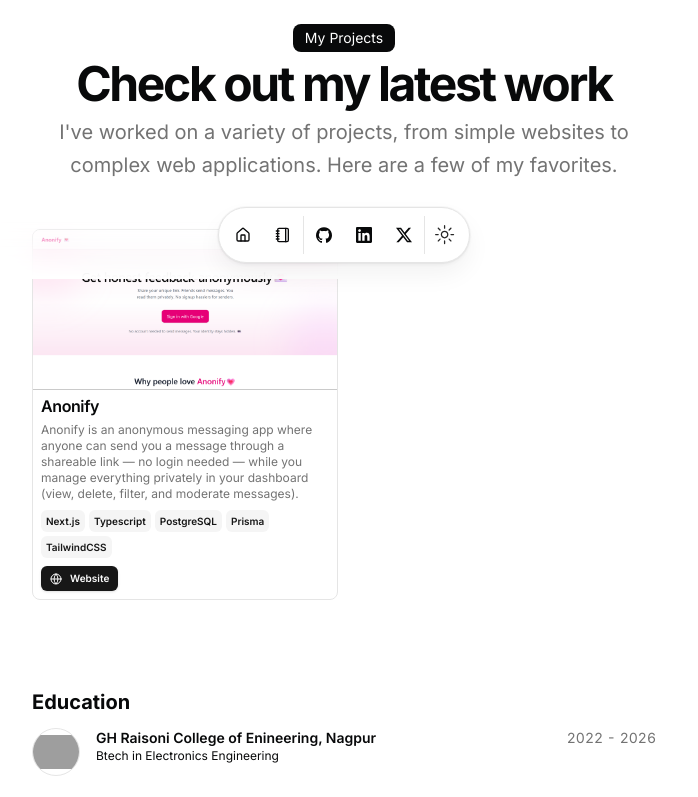
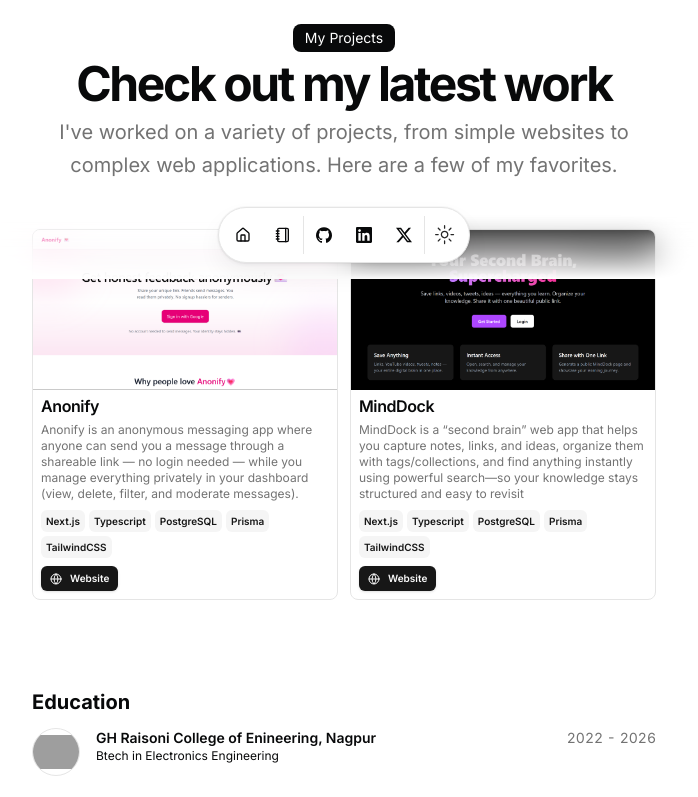
Before and after one commit to kapilansh-10/portfolio, a Next.js app: page / in a window 1280 px wide. Shown: the part 521-1318 px from the top of the page, without its empty margins (296-994 px from the left). Built offline with nearby package versions, Linux system fonts and the light colour scheme; grey boxes are pictures that could not be loaded.

Commit message:
Add MindDock project to resume data

```diff
--- a/src/data/resume.tsx
+++ b/src/data/resume.tsx
@@ -166,6 +166,30 @@ export const DATA = {
       // video:
       //   "https://pub-83c5db439b40468498f97946200806f7.r2.dev/chat-collect.mp4",
     },
+    {
+      title: "MindDock",
+      href: "https://mind-dock.vercel.app/",
+      active: true,
+      description:
+        "MindDock is a “second brain” web app that helps you capture notes, links, and ideas, organize them with tags/collections, and find anything instantly using powerful search—so your knowledge stays structured and easy to revisit",
+      technologies: [
+        "Next.js",
+        "Typescript",
+        "PostgreSQL",
+        "Prisma",
+        "TailwindCSS",
+      ],
+      links: [
+        {
+          type: "Website",
+          href: "https://mind-dock.vercel.app/",
+          icon: <Icons.globe className="size-3" />,
+        },
+      ],
+      image: "/minddock.png",
+      // video:
+      //   "https://pub-83c5db439b40468498f97946200806f7.r2.dev/chat-collect.mp4",
+      }
     // {
     //   title: "Automatic Chat",
     //   href: "https://automatic.chat",
```
Also changed, not shown: public/minddock.png (added).
